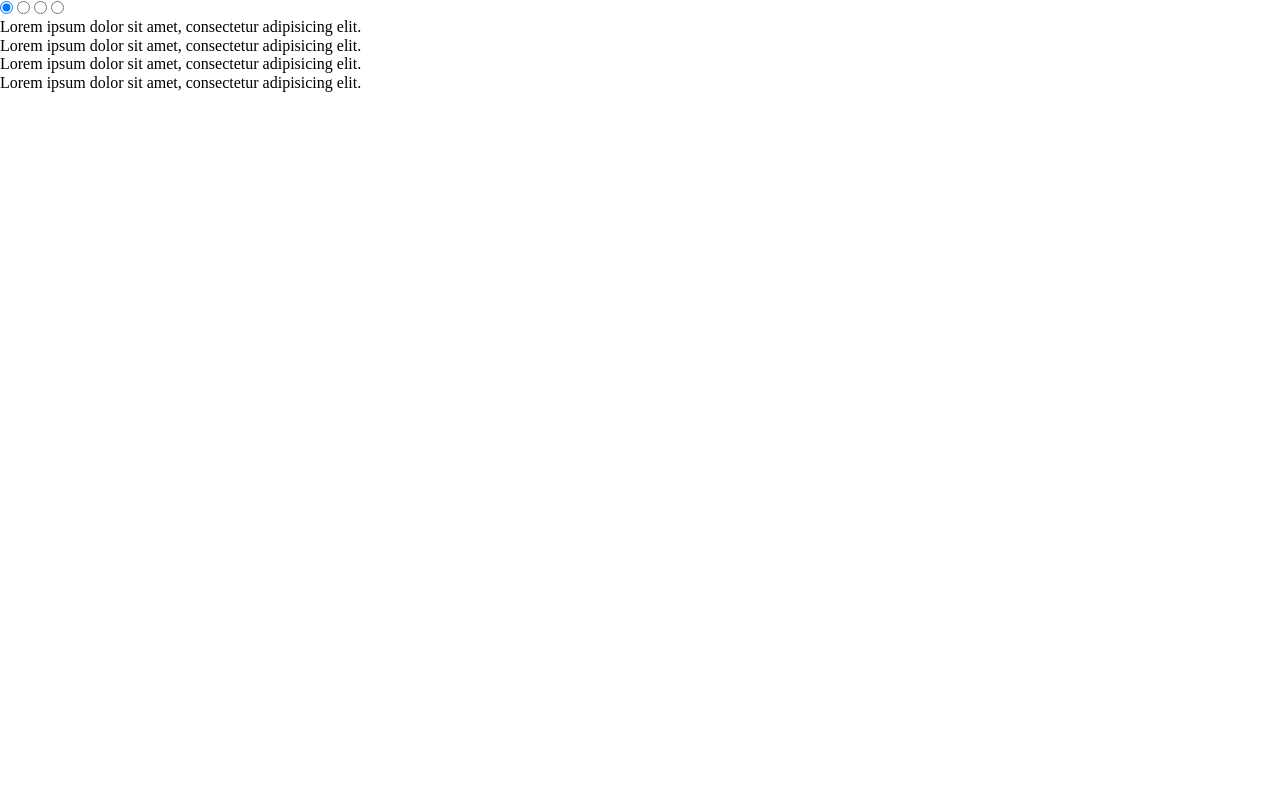
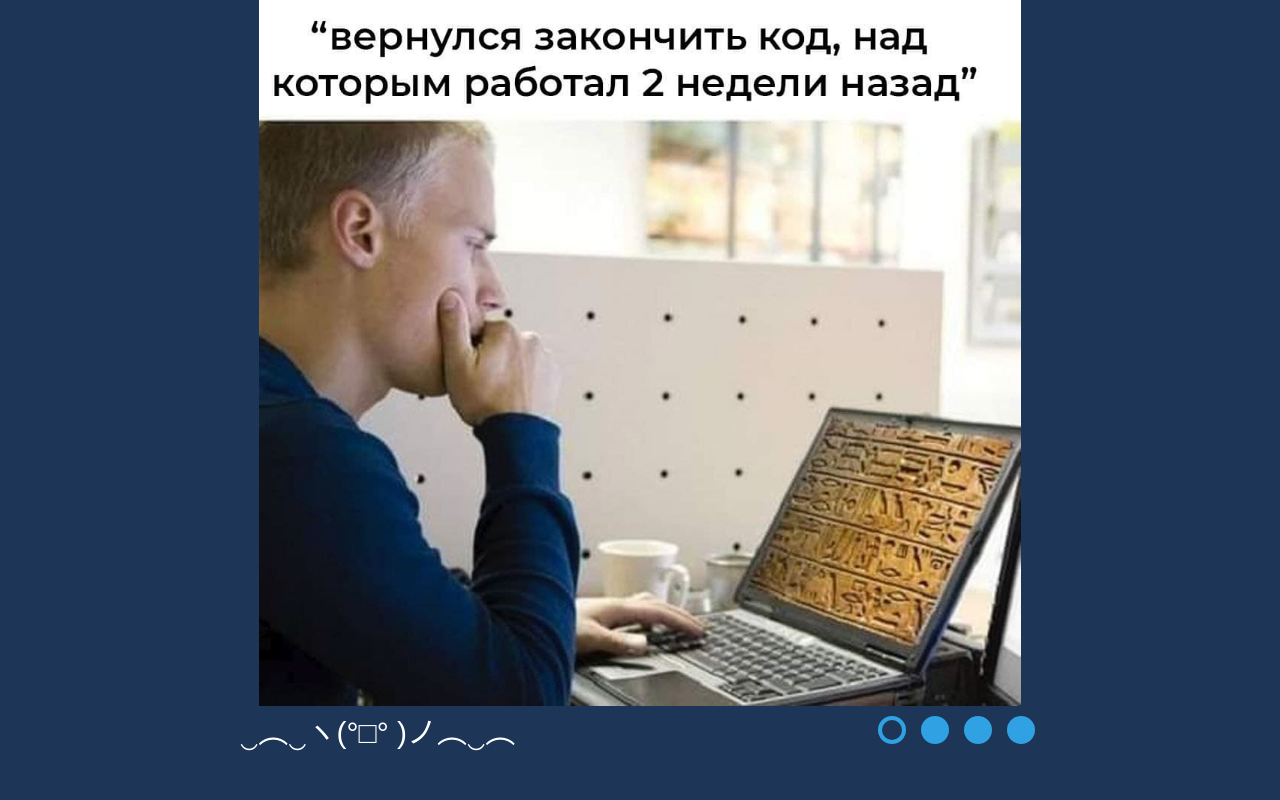
Before and after one commit to RedRossum/cssMemSlider, a plain HTML site: page cssMemSlider/index.html in a window 1280 px wide. Drawn offline with Linux system fonts and the light colour scheme.

Commit message:
feat: add img, add style (San, Oct 17, 2021 6:44:00 PM)

```diff
--- a/cssMemSlider/index.html
+++ b/cssMemSlider/index.html
@@ -18,29 +18,30 @@
       <input type="radio" name="dot" id="dot3">
       <input type="radio" name="dot" id="dot4">
 
+      <div class="slider-frame">
         <div class="slider">
-        <div class="slide">
-          <div class="img"></div>
+          <div class="slide sli1">
+            <div class="img img1"></div>
           </div>
-        <div class="slide">
-          <div class="img"></div>
+          <div class="slide sli2">
+            <div class="img img2"></div>
           </div>
-        <div class="slide">
-          <div class="img"></div>
+          <div class="slide sli3">
+            <div class="img img3"></div>
           </div>
-        <div class="slide">
-          <div class="img"></div>
+          <div class="slide sli4">
+            <div class="img img4"></div>
           </div>
-        <div class="slide">
-          <div class="img"></div>
         </div>
       </div>
 
+      <div class="text-frame">
         <div class="text-slider">
-        <div class="text">Lorem ipsum dolor sit amet, consectetur adipisicing elit.</div>
-        <div class="text">Lorem ipsum dolor sit amet, consectetur adipisicing elit.</div>
-        <div class="text">Lorem ipsum dolor sit amet, consectetur adipisicing elit.</div>
-        <div class="text">Lorem ipsum dolor sit amet, consectetur adipisicing elit.</div>
+          <div class="text">‿︵‿ヽ(°□° )ノ︵‿︵</div>
+          <div class="text">ლ(ಠ_ಠ ლ)</div>
+          <div class="text">Чтож, конечно я его знаю...</div>
+          <div class="text">Вложенные if вживую</div>
+        </div>
       </div>
 
       <div class="control">
--- a/cssMemSlider/style.css
+++ b/cssMemSlider/style.css
@@ -0,0 +1,214 @@
+:root {
+  --main-bg-color: #1d3556;
+  --main-font-color: white;
+}
+
+html {
+  font-size: 10px;
+  color: var(--main-font-color);
+}
+main {
+  height: 100vh;
+}
+
+input {
+  display: none;
+}
+
+.container {
+  background: var(--main-bg-color);
+  display: flex;
+
+  justify-content: center;
+}
+
+.screen {
+  display: grid;
+
+  background-color: var(--main-bg-color);
+
+  grid-template-areas:
+          "slider-frame slider-frame"
+        "text-frame nav";
+  grid-template-rows: 1.5fr 0.2fr;
+  grid-template-columns: 1fr 1fr;
+
+
+  max-width: 1440px;
+  height: 100vh;
+
+}
+
+.slider-frame {
+  grid-area: slider-frame;
+
+  overflow: hidden;
+}
+
+.text-frame {
+  grid-area: text-frame;
+
+  overflow: hidden;
+
+  max-width: 400px;
+}
+
+.slider {
+  display: flex;
+
+  width: 400%;
+  height: 100%;
+}
+
+.slide {
+  width: 25%;
+  height: 100%;
+  transition: 0.5s ease;
+}
+
+.text-slider {
+  display: flex;
+
+  width: 400%;
+  height: 100%;
+
+}
+
+.text {
+  width: 25%;
+  height: 100%;
+
+  padding-top: 10px;
+  font-size: 3rem;
+  font-family: arial, sans-serif;
+  transition: 0.5s ease;
+}
+
+.img {
+  width: 100%;
+  height: 100%;
+
+  background-position: center;
+  background-repeat: no-repeat;
+  background-size: contain;
+
+  border-radius: 10px;
+}
+
+.img1 {
+  background-image: url(img/1.jpg);
+}
+
+.img2 {
+  background-image: url(./img/3.jpg);
+}
+
+.img3 {
+  background-image: url(./img/4.jpg);
+}
+
+.img4 {
+  background-image: url(./img/5.jpg);
+}
+
+
+.control {
+  grid-area: nav;
+
+  display: flex;
+
+  max-width: 400px;
+
+  justify-content: flex-end;
+}
+
+.ctrl {
+  width: 20px;
+  height: 20px;
+
+  margin: 10px 5px 10px 10px;
+
+  border: 4px solid #30a1e3;
+  border-radius: 20px;
+  background-color: #30a1e3;
+
+  cursor: pointer;
+  transition: 0.3s linear;
+}
+
+.ctrl:hover {
+  background: var(--main-font-color);
+  border-color: var(--main-font-color);
+}
+
+.ctrl:active {
+  transition: 0.05s;
+  background: yellow;
+}
+
+
+#dot1:checked ~ .slider-frame .slider .sli1 {
+  margin-left: 0;
+}
+
+#dot2:checked ~ .slider-frame .slider .sli1 {
+  margin-left: -25%;
+}
+
+#dot3:checked ~ .slider-frame .slider .sli1 {
+  margin-left: -50%;
+}
+
+#dot4:checked ~ .slider-frame .slider .sli1 {
+  margin-left: -75%;
+}
+
+
+#dot1:checked ~ .control .ctrl:first-child {
+  background-color: var(--main-bg-color);
+}
+
+#dot1:checked ~ .control .ctrl:first-child:hover {
+  border-color: var(--main-font-color);
+}
+
+#dot2:checked ~ .control .ctrl:nth-of-type(2) {
+  background-color: var(--main-bg-color);
+}
+
+#dot2:checked ~ .control .ctrl:nth-of-type(2):hover {
+  border-color: var(--main-font-color);
+}
+
+#dot3:checked ~ .control .ctrl:nth-of-type(3) {
+  background-color: var(--main-bg-color);
+}
+
+#dot3:checked ~ .control .ctrl:nth-of-type(3):hover {
+  border-color: var(--main-font-color);
+}
+
+#dot4:checked ~ .control .ctrl:nth-of-type(4) {
+  background-color: var(--main-bg-color);
+}
+
+#dot4:checked ~ .control .ctrl:nth-of-type(4):hover {
+  border-color: var(--main-font-color);
+}
+
+
+#dot1:checked ~ .text-frame .text-slider .text:first-child {
+  margin-left: 0;
+}
+
+#dot2:checked ~ .text-frame .text-slider .text:first-child {
+  margin-left: -25%;
+}
+
+#dot3:checked ~ .text-frame .text-slider .text:first-child {
+  margin-left: -50%;
+}
+
+#dot4:checked ~ .text-frame .text-slider .text:first-child {
+  margin-left: -75%;
+}
```
Also changed, not shown: cssMemSlider/img/1.jpg (added), cssMemSlider/img/3.jpg (added), cssMemSlider/img/4.jpg (added), cssMemSlider/img/5.jpg (added), cssMemSlider/img/photo_2021-10-17_17-42-47.jpg (added), cssMemSlider/img/photo_2021-10-17_17-43-18.jpg (added). Lines whose indentation alone changed are shown as unchanged.
